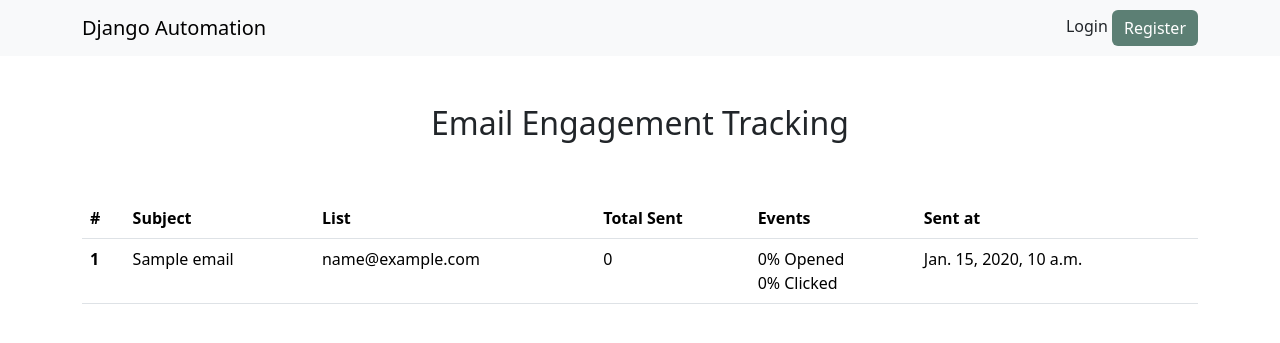
After one commit to MorganEJLA/django-automate, a Django app: page /emails/track/dashboard/ in a window 1280 px wide. The commit adds this page. Shown: the top 343 px of the page. Run offline with Django 4.2, Linux system fonts and the light colour scheme; tables that the repository leaves empty hold one stand-in row (values such as "Sample post"); parts of the project's set-up code (start-up, migrations or seed data) failed here and were passed over; some libraries are stand-ins or nearby versions.

Commit message:
started email tracker

```diff
--- a/automate_main/settings.py
+++ b/automate_main/settings.py
@@ -43,6 +43,7 @@ INSTALLED_APPS = [
     "crispy_bootstrap5",
     "emails",
     "ckeditor",
+
 ]
 
 MIDDLEWARE = [
--- a/emails/admin.py
+++ b/emails/admin.py
@@ -1,6 +1,7 @@
 from django.contrib import admin
-from .models import List, Subscriber, Email
+from .models import List, Subscriber, Email, EmailTracking
 # Register your models here.
 admin.site.register(List)
 admin.site.register(Subscriber)
 admin.site.register(Email)
+admin.site.register(EmailTracking)
--- a/emails/models.py
+++ b/emails/models.py
@@ -24,3 +24,13 @@ class Email(models.Model):
 
     def __str__(self):
         return self.subject
+
+class EmailTracking(models.Model):
+    email = models.ForeignKey(Email, on_delete=models.CASCADE, null=True, blank=True)
+    subscriber = models.ForeignKey(Subscriber, on_delete=models.CASCADE, null=True, blank=True)
+    unique_id = models.CharField(max_length=255, unique=True)
+    opened_at = models.DateTimeField(null=True, blank=True)
+    clicked_at = models.DateTimeField(null=True, blank=True)
+
+    def __str__(self):
+        return self.email.subject
--- a/emails/urls.py
+++ b/emails/urls.py
@@ -3,4 +3,8 @@ from . import views
 
 urlpatterns = [
     path('send-email/', views.send_email, name='send_email'),
+    path('track/click/<unique_id>/', views.track_click, name='track_click'),
+    path('track/open/<unique_id>/', views.track_open, name='track_open'),
+    path('track/dashboard/', views.track_dashboard, name='track_dashboard')
+
 ]
--- a/emails/views.py
+++ b/emails/views.py
@@ -5,7 +5,7 @@ from .forms import EmailForm
 from django.contrib import messages
 from dataentry.utils import send_email_notification
 from django.conf import settings
-from .models import Subscriber
+from .models import Subscriber, Email
 # Create your views here.
 def send_email(request):
     if request.method == 'POST':
@@ -40,3 +40,18 @@ def send_email(request):
             'email_form': email_form,
         }
         return render(request, 'emails/send_email.html', context)
+
+def track_click(request):
+    #Logic to store the tracking info
+    return
+
+def track_open(request):
+    #Logic to store opening info
+    return
+
+def track_dashboard(request):
+    emails = Email.objects.all()
+    context = {
+        'emails':emails,
+    }
+    return render(request, 'emails/track_dashboard.html', context)
--- /dev/null
+++ b/templates/emails/track_dashboard.html
@@ -0,0 +1,32 @@
+{% extends 'base.html' %} {% block content %}
+<div class="container">
+  <h2 class="text-center p-5">Email Engagement Tracking</h2>
+  <table class="table table-hover">
+    <thead>
+      <tr>
+        <th scope="col">#</th>
+        <th scope="col">Subject</th>
+        <th scope="col">List</th>
+        <th scope="col">Total Sent</th>
+        <th scope="col">Events</th>
+        <th scope="col">Sent at</th>
+      </tr>
+    </thead>
+    <tbody>
+      {% for email in emails %}
+      <tr>
+        <th scope="row">{{ forloop.counter }}</th>
+        <td>{{ email.subject }}</td>
+        <td>{{ email.email_list }}</td>
+        <td>0</td>
+        <td>
+          <div>0% Opened</div>
+          <div>0% Clicked</div>
+        </td>
+        <td>{{ email.sent_at }}</td>
+      </tr>
+      {% endfor %}
+    </tbody>
+  </table>
+</div>
+{% endblock %}
--- a/templates/home.html
+++ b/templates/home.html
@@ -69,7 +69,7 @@
   <div class="row pt-5">
     <!-- Email Tracking -->
     <div class="col-md-4 d-flex align-items-stretch">
-      <a href="#" class="text-decoration-none text-dark w-100">
+      <a href="{% url 'track_dashboard' %}" class="text-decoration-none text-dark w-100">
         <div
           class="card shadow h-100"
           style="background-color: #f6c3b1; color: black"
```
Also changed, not shown: emails/migrations/0005_emailtracking.py (added).
